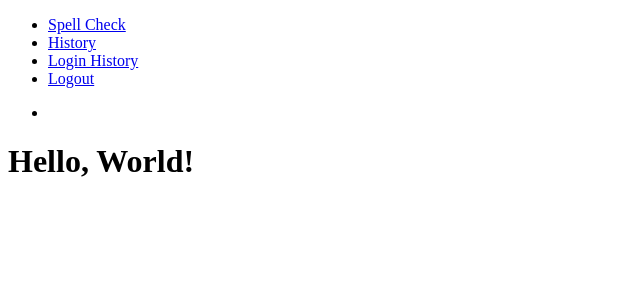
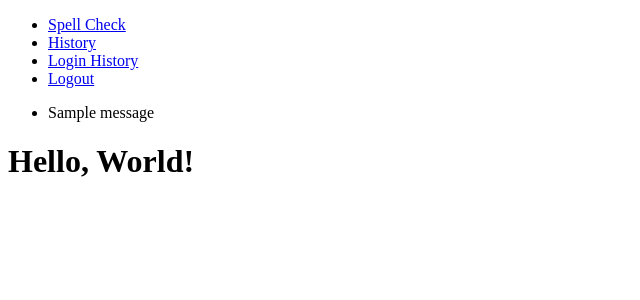
Before and after one commit to joelbcastillo/flask_spell_check, a Flask app: page / in a window 1280 px wide. Shown: the top 300 px of the page, without its empty margins (0-640 px from the left). Run offline with Flask 2, Linux system fonts and the light colour scheme; a user stored in the database is signed in; tables that the repository leaves empty hold one stand-in row (values such as "Sample post"); one stand-in notice (Sample message) is shown.

Commit message:
Update base

```diff
--- a/spell_checker/templates/base.html
+++ b/spell_checker/templates/base.html
@@ -25,7 +25,11 @@
     {% with messages = get_flashed_messages(with_categories=True) %}
         {% if messages %}
             <ul>
+            {% for category, message in messages %}
+
                 <li name="{{ category }}" id="{{ category }}">{{ message }}</li>
+
+            {% endfor %}
             </ul>
         {% endif %}
     {% endwith %}
```
